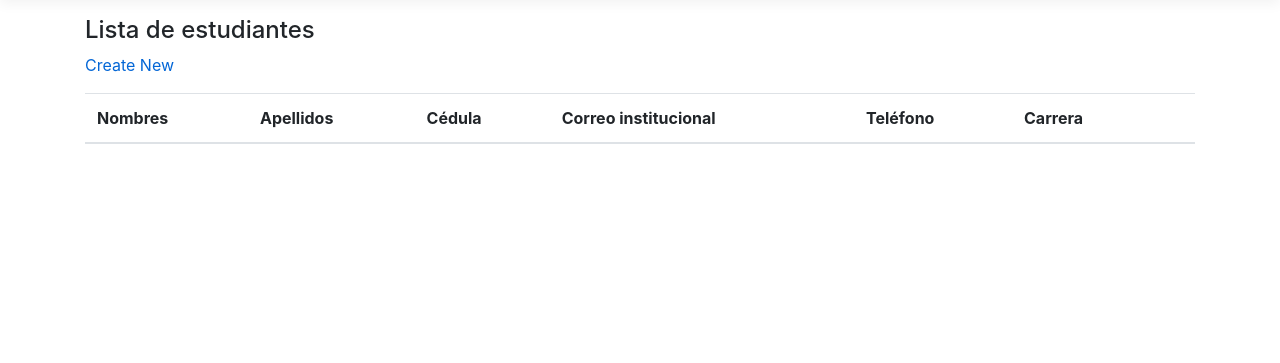
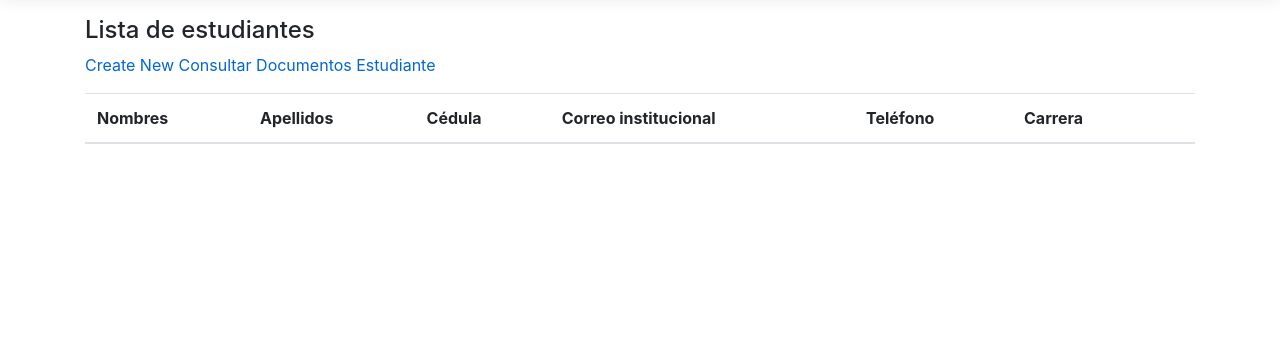
Before and after one commit to gorkyalfa/FasePractica, an ASP.NET Core app: page /Estudiantes in a window 1280 px wide. Shown: the part 57-420 px from the top of the page. Run offline with ASP.NET Core 8, Linux system fonts and the light colour scheme; the visitor is signed in with stand-in values (Sample User, id 1); lists and menus that the app fills with data are empty; some libraries are stand-ins or nearby versions.

Commit message:
Cambios en vista Estudiante
Se agrega etiqueta a<asp/action> Consultar documentos, en vista Index de lista de estudiantes.

```diff
--- a/FasePractica.WebApp/Views/Estudiantes/Index.cshtml
+++ b/FasePractica.WebApp/Views/Estudiantes/Index.cshtml
@@ -5,10 +5,11 @@
 }
 
 <h4>Lista de estudiantes</h4>
-
 <p>
     <a asp-action="Create">Create New</a>
+    <a asp-action="Consultar">Consultar Documentos Estudiante</a>
 </p>
+
 <table class="table">
     <thead>
         <tr>
```
